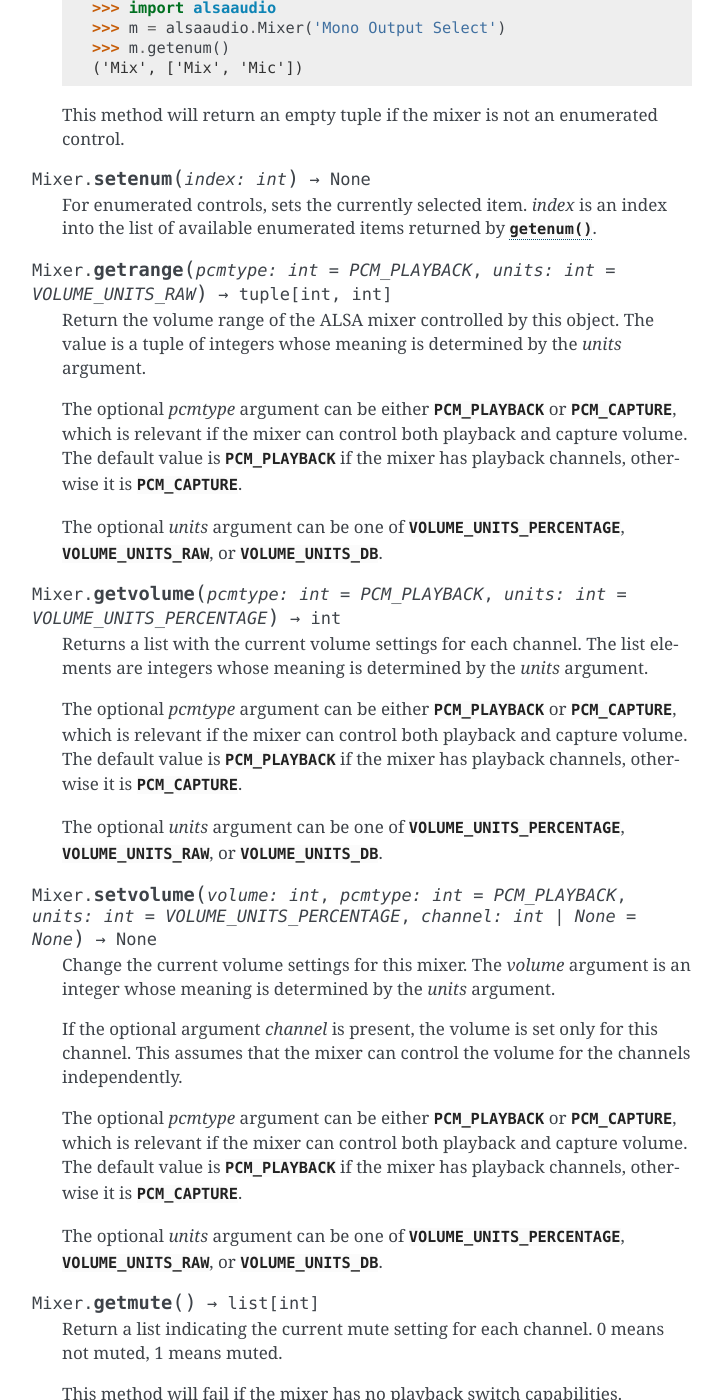
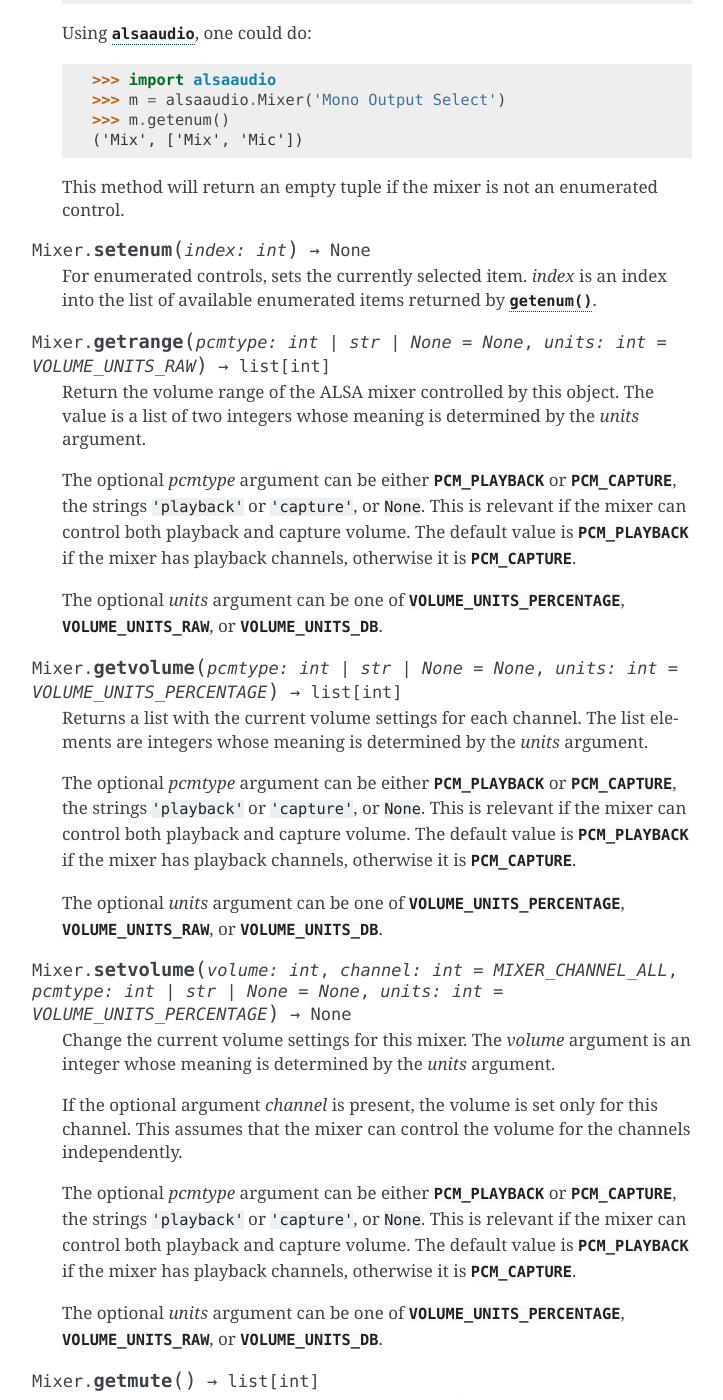
Before and after one commit to larsimmisch/pyalsaaudio, a Sphinx documentation site: the page built from doc/libalsaaudio.rst, in a window 1280 px wide and 1400 px high, scrolled down 13835 px. Shown: the whole window, without its empty margins (388-1111 px from the left). Built offline with Sphinx 7.4.7, drawn with Linux system fonts in a browser that asks for light colours; some of the changed text lies outside the part shown.

Commit message:
Update API documentation for runtime behavior

```diff
--- a/doc/libalsaaudio.rst
+++ b/doc/libalsaaudio.rst
@@ -10,14 +10,14 @@
 
 The :mod:`alsaaudio` module defines functions and classes for using ALSA.
 
-.. function:: pcms(pcmtype: int = PCM_PLAYBACK) ->list[str]
+.. function:: pcms(pcmtype: int | str | None = PCM_PLAYBACK) -> list[str]
 
    List available PCM devices by name.
 
    Arguments are:
 
    * *pcmtype* - can be either :const:`PCM_CAPTURE` or :const:`PCM_PLAYBACK`
-     (default).
+     (default), the strings ``'capture'`` or ``'playback'``, or ``None``.
 
    **Note:**
 
@@ -96,7 +96,7 @@
 sound through speakers or a microphone. The PCM constructor takes the
 following arguments:
 
-.. class:: PCM(type: int = PCM_PLAYBACK, mode: int = PCM_NORMAL, rate: int = 44100, channels: int = 2,
+.. class:: PCM(type: int | str | None = PCM_PLAYBACK, mode: int = PCM_NORMAL, rate: int = 44100, channels: int = 2,
                format: int = PCM_FORMAT_S16_LE, periodsize: int = 32, periods: int = 4,
                device: str = 'default', cardindex: int = -1) -> PCM
 
@@ -104,7 +104,7 @@
    recording). The constructor's arguments are:
 
    * *type* - can be either :const:`PCM_CAPTURE` or :const:`PCM_PLAYBACK`
-     (default).
+     (default), the strings ``'capture'`` or ``'playback'``, or ``None``.
    * *mode* - can be either :const:`PCM_NONBLOCK`, or :const:`PCM_NORMAL`
      (default).
    * *rate* - the sampling rate in Hz. Typical values are ``8000`` (mainly used for telephony), ``16000``, ``44100`` (default), ``48000`` and ``96000``.
@@ -565,7 +565,7 @@
 
    Return the ID of the ALSA mixer controlled by this object.
 
-.. method:: Mixer.switchcap() -> int
+.. method:: Mixer.switchcap() -> list[str]
 
    Returns a list of the switches which are defined by this specific mixer.
    Possible values in this list are:
@@ -585,7 +585,7 @@
    To manipulate these switches use the :meth:`setrec` or
    :meth:`setmute` methods
 
-.. method:: Mixer.volumecap() -> int
+.. method:: Mixer.volumecap() -> list[str]
 
    Returns a list of the volume control capabilities of this
    mixer. Possible values in the list are:
@@ -633,34 +633,36 @@
    *index* is an index into the list of available enumerated items returned
    by :func:`getenum`.
 
-.. method:: Mixer.getrange(pcmtype: int = PCM_PLAYBACK, units: int = VOLUME_UNITS_RAW) -> tuple[int, int]
+.. method:: Mixer.getrange(pcmtype: int | str | None = None, units: int = VOLUME_UNITS_RAW) -> list[int]
 
    Return the volume range of the ALSA mixer controlled by this object.
-   The value is a tuple of integers whose meaning is determined by the
+   The value is a list of two integers whose meaning is determined by the
    *units* argument.
 
    The optional *pcmtype* argument can be either :const:`PCM_PLAYBACK` or
-   :const:`PCM_CAPTURE`, which is relevant if the mixer can control both
+   :const:`PCM_CAPTURE`, the strings ``'playback'`` or ``'capture'``, or
+   ``None``. This is relevant if the mixer can control both
    playback and capture volume.  The default value is :const:`PCM_PLAYBACK`
    if the mixer has playback channels, otherwise it is :const:`PCM_CAPTURE`.
 
    The optional *units* argument can be one of :const:`VOLUME_UNITS_PERCENTAGE`,
    :const:`VOLUME_UNITS_RAW`, or :const:`VOLUME_UNITS_DB`.
 
-.. method:: Mixer.getvolume(pcmtype: int = PCM_PLAYBACK, units: int = VOLUME_UNITS_PERCENTAGE) -> int
+.. method:: Mixer.getvolume(pcmtype: int | str | None = None, units: int = VOLUME_UNITS_PERCENTAGE) -> list[int]
 
    Returns a list with the current volume settings for each channel. The list
    elements are integers whose meaning is determined by the *units* argument.
 
    The optional *pcmtype* argument can be either :const:`PCM_PLAYBACK` or
-   :const:`PCM_CAPTURE`, which is relevant if the mixer can control both
+   :const:`PCM_CAPTURE`, the strings ``'playback'`` or ``'capture'``, or
+   ``None``. This is relevant if the mixer can control both
    playback and capture volume. The default value is :const:`PCM_PLAYBACK`
    if the mixer has playback channels, otherwise it is :const:`PCM_CAPTURE`.
 
    The optional *units* argument can be one of :const:`VOLUME_UNITS_PERCENTAGE`,
    :const:`VOLUME_UNITS_RAW`, or :const:`VOLUME_UNITS_DB`.
 
-.. method:: Mixer.setvolume(volume: int, pcmtype: int = PCM_PLAYBACK, units: int = VOLUME_UNITS_PERCENTAGE, channel: (int | None) = None) -> None
+.. method:: Mixer.setvolume(volume: int, channel: int = MIXER_CHANNEL_ALL, pcmtype: int | str | None = None, units: int = VOLUME_UNITS_PERCENTAGE) -> None
 
    Change the current volume settings for this mixer. The *volume* argument
    is an integer whose meaning is determined by the *units* argument.
@@ -670,7 +672,8 @@
    volume for the channels independently.
 
    The optional *pcmtype* argument can be either :const:`PCM_PLAYBACK` or
-   :const:`PCM_CAPTURE`, which is relevant if the mixer can control both
+   :const:`PCM_CAPTURE`, the strings ``'playback'`` or ``'capture'``, or
+   ``None``. This is relevant if the mixer can control both
    playback and capture volume. The default value is :const:`PCM_PLAYBACK`
    if the mixer has playback channels, otherwise it is :const:`PCM_CAPTURE`.
 
@@ -684,7 +687,7 @@
 
    This method will fail if the mixer has no playback switch capabilities.
 
-.. method:: Mixer.setmute(mute: bool, channel: (int | None) = None) -> None
+.. method:: Mixer.setmute(mute: int, channel: int = MIXER_CHANNEL_ALL) -> None
 
    Sets the mute flag to a new value. The *mute* argument is either 0 for not
    muted, or 1 for muted.
@@ -701,7 +704,7 @@
 
    This method will fail if the mixer has no capture switch capabilities.
 
-.. method:: Mixer.setrec(capture: int, channel: (int | None) = None) -> None
+.. method:: Mixer.setrec(capture: int, channel: int = MIXER_CHANNEL_ALL) -> None
 
    Sets the capture mute flag to a new value. The *capture* argument
    is either 0 for no capture, or 1 for capture.
```
Also changed, not shown: other parts of doc/libalsaaudio.rst (+1 -1 lines).
